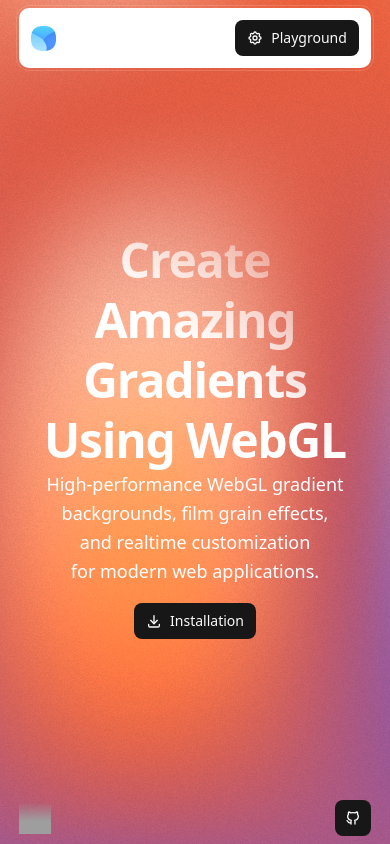
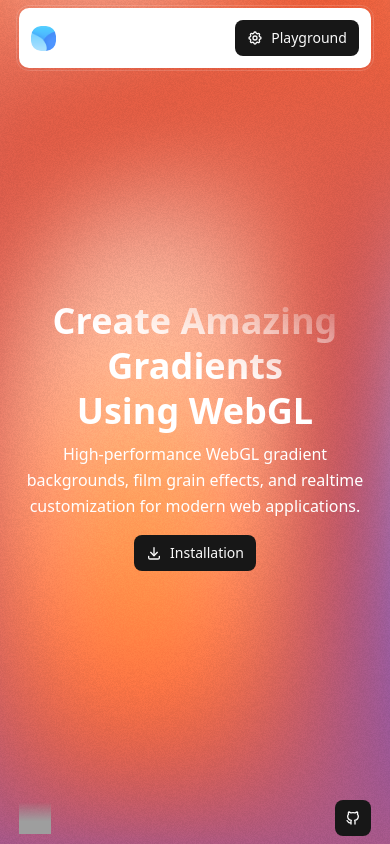
Before and after one commit to meerbahadin/grad-flow, a Next.js app: page / in a window 390 px wide. Built offline with nearby package versions, Linux system fonts and the light colour scheme; grey boxes are pictures that could not be loaded.

Commit message:
updated styling

```diff
--- a/src/components/grad-flow-demo.tsx
+++ b/src/components/grad-flow-demo.tsx
@@ -499,12 +499,12 @@ export default function GradientBackground({
             </div>
           </div>
         </div>
-        <div className='gap-4 flex flex-col items-center px-4 max-w-4xl'>
-          <div className='space-y- text-white text-center'>
-            <h1 className='bg-gradient-to-tr from-white via-white to-transparent bg-clip-text text-transparent text-5xl md:text-7xl font-bold leading-tight tracking-tight text-balance'>
+        <div className='gap-4 flex flex-col items-center max-w-4xl'>
+          <div className='space-y-2 text-white text-center'>
+            <h1 className='bg-gradient-to-tr from-white via-white to-transparent bg-clip-text text-transparent text-4xl md:text-7xl font-bold leading-tight text-balance'>
               Create Amazing Gradients Using WebGL
             </h1>
-            <p className='text-lg md:text-xl leading-relaxed text-balance'>
+            <p className='md:text-xl leading-relaxed text-balance'>
               High-performance WebGL gradient backgrounds, film grain effects,
               and realtime customization for modern web applications.
             </p>
```
